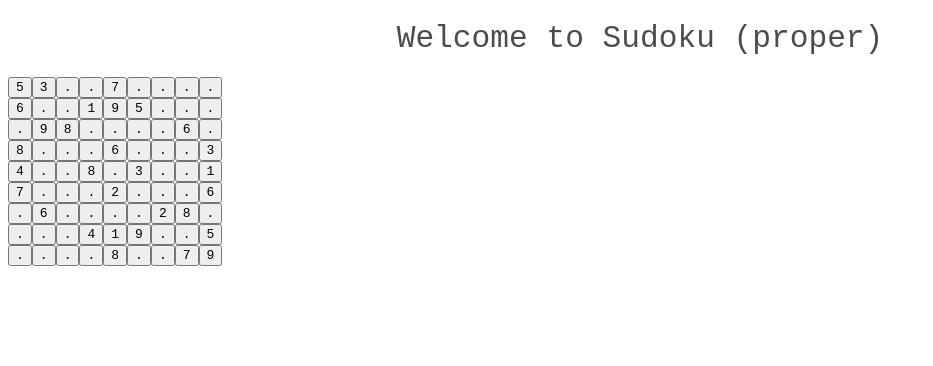
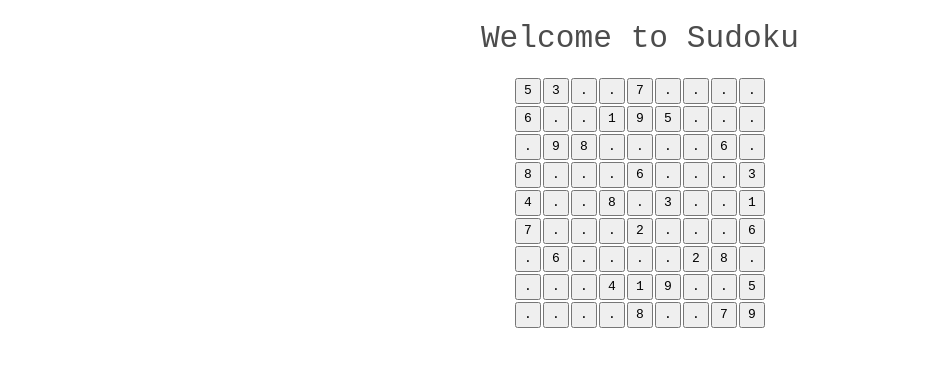
Before and after one commit to mrv1k/propersudoku, a SvelteKit app: page / in a window 1280 px wide. Shown: the top 366 px of the page, without its empty margins (0-933 px from the left). Built offline with nearby package versions, Linux system fonts and the light colour scheme.

Commit message:
selectable cells

```diff
--- a/src/routes/+page.svelte
+++ b/src/routes/+page.svelte
@@ -1,5 +1,7 @@
 <script>
-  let board = [
+  const X = '.';
+
+  let board = $state([
     ['5', '3', '.', '.', '7', '.', '.', '.', '.'],
     ['6', '.', '.', '1', '9', '5', '.', '.', '.'],
     ['.', '9', '8', '.', '.', '.', '.', '6', '.'],
@@ -9,28 +11,41 @@
     ['.', '6', '.', '.', '.', '.', '2', '8', '.'],
     ['.', '.', '.', '4', '1', '9', '.', '.', '5'],
     ['.', '.', '.', '.', '8', '.', '.', '7', '9']
-  ];
+  ]);
 
   const keys = Array.from({ length: 9 }).map((_, i) => i + 1);
-  let isKeysHidden = $state(true);
+
+  let activeRow = $state(-1);
+  let activeCol = $state(-1);
+
+  const compareCell = (row, col) => activeRow === row && activeCol === col;
+  let isAnyCellActive = $derived(compareCell(-1, -1));
 </script>
 
-<h1>Welcome to Sudoku (proper)</h1>
+<h1>Welcome to Sudoku</h1>
 
-<div>
+<div id="game-wrapper" style="text-align: center;">
   <div>
     {#each board as rows, rowIndex}
-      {#each rows as cell, cellIndex}
+      {#each rows as cell, colIndex}
         <button
+          class="square-2rem"
+          class:selectable={cell !== X}
+          class:selected={compareCell(rowIndex, colIndex)}
           onclick={() => {
-            console.log({ rowIndex, cellIndex });
-            if (cell !== '.') {
+            console.log({ row: rowIndex, col: colIndex });
+            if (cell !== X) {
               return;
             }
-            console.log(cell);
-            isKeysHidden = false;
 
-            // display number menu
+            const currentCellIsActive = compareCell(rowIndex, colIndex);
+            if (!currentCellIsActive) {
+              activeCol = colIndex;
+              activeRow = rowIndex;
+            } else {
+              activeCol = -1;
+              activeRow = -1;
+            }
           }}>{cell}</button
         >
       {/each}
@@ -40,9 +55,9 @@
   <br />
   <br />
 
-  <div id="keys" class:visually-hidden={isKeysHidden}>
+  <div id="keys" class:visually-hidden={isAnyCellActive}>
     {#each keys as key}
-      <button onclick={() => console.log(key)}>
+      <button class="square-2rem" onclick={() => console.log(key)}>
         {key}
       </button>
     {/each}
@@ -66,6 +81,18 @@
     /*font-family: var(--font-body);*/
     font-family: var(--font-mono);
     color: var(--color-text);
+  }
+
+  .square-2rem {
+    height: 2rem;
+    width: 2rem;
+    margin: 1px;
+  }
+
+  .selected {
+    /*outline: 3px inset green;*/
+    border-radius: 3px;
+    border: 3px solid green;
   }
 
   body {
```
